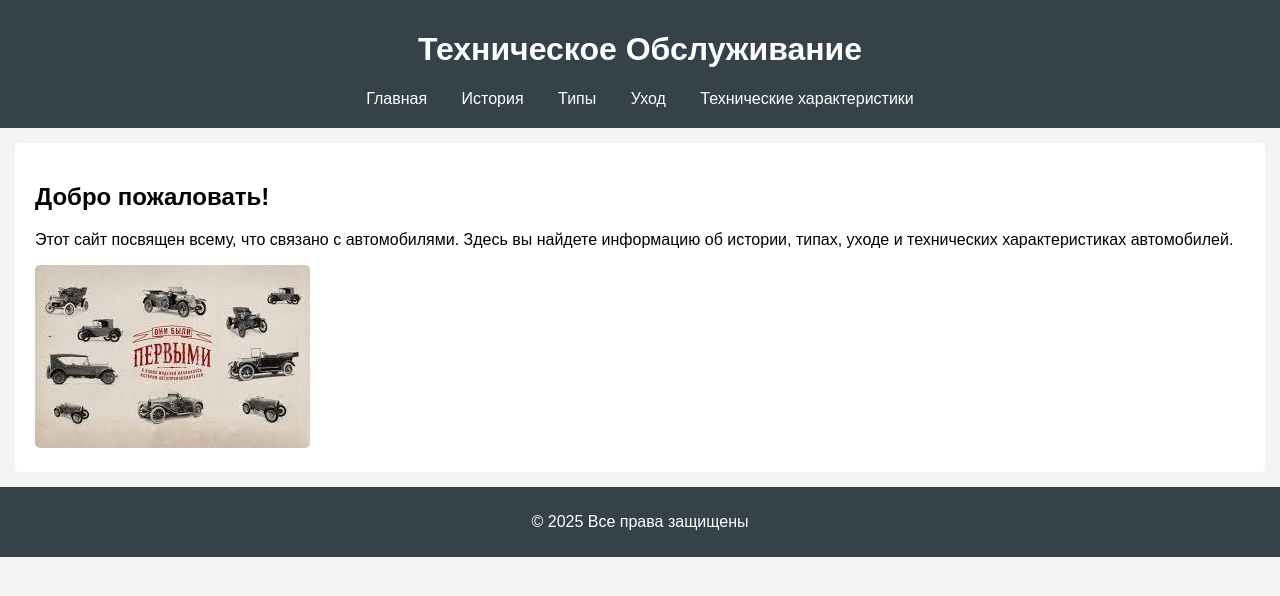
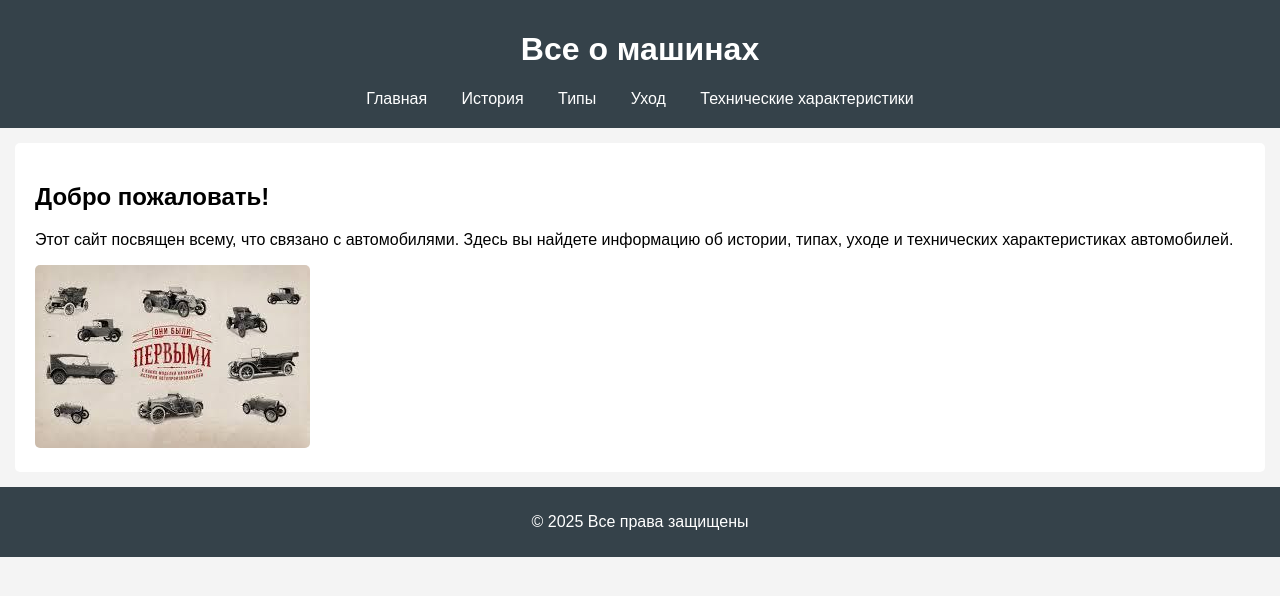
Before and after one commit to lamparik/car.now.product.hht, a plain HTML site: page index.html in a window 1280 px wide. Drawn offline with Linux system fonts and the light colour scheme.

Commit message:
Update index.html

```diff
--- a/index.html
+++ b/index.html
@@ -8,7 +8,7 @@
 </head>
 <body>
     <header>
-        <h1>Техническое Обслуживание</h1>
+        <h1>Все о машинах</h1>
         <nav>
             <a href="index.html">Главная</a>
             <a href="history.html">История</a>
```
